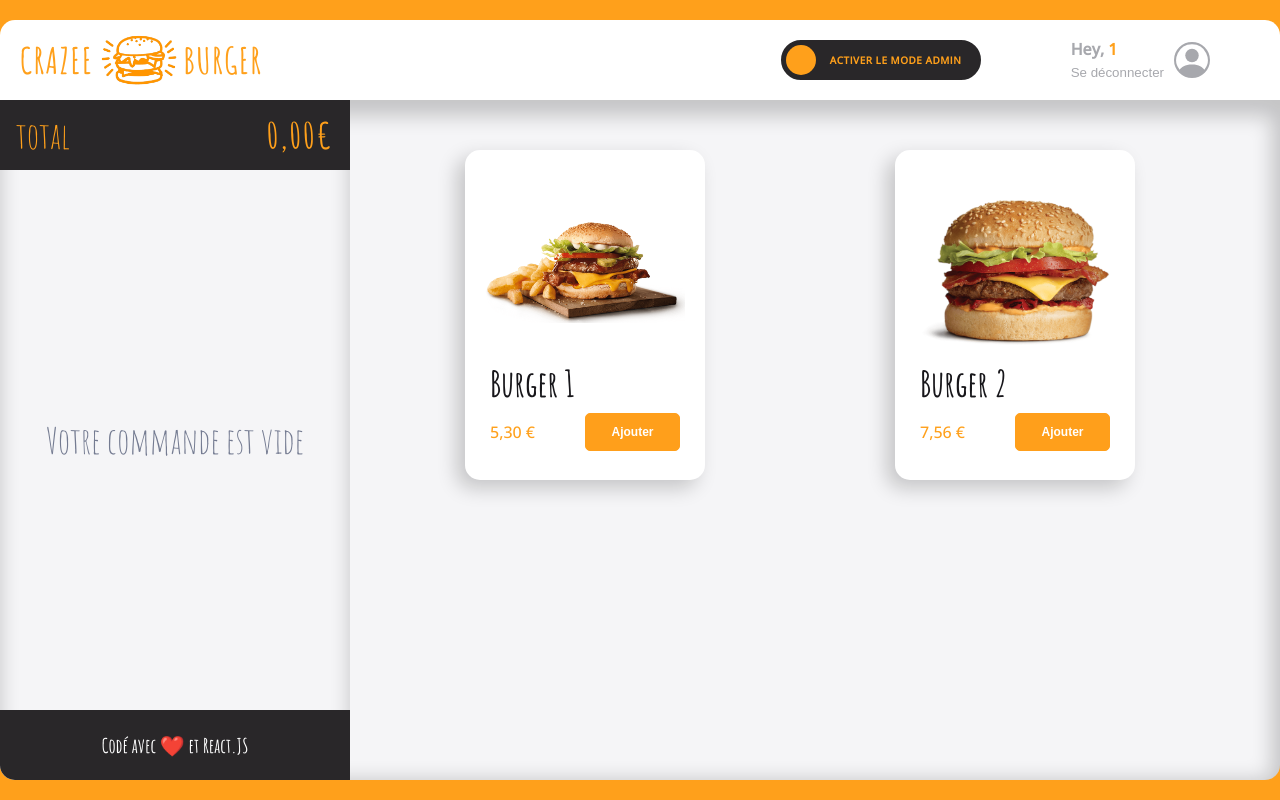
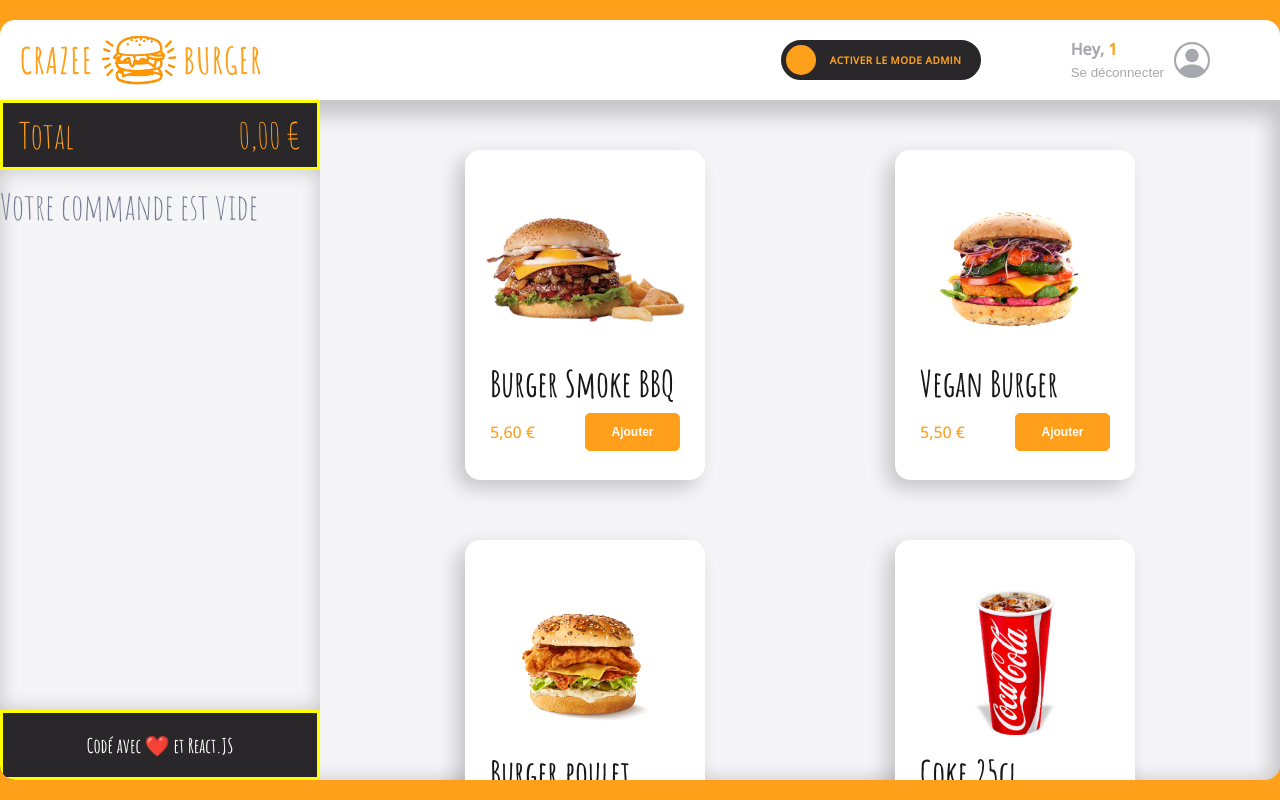
Before and after one commit to Mart95Dev/burger, a React (Create React App) app: page /order/1 in a window 1280 px wide. Built offline with nearby package versions, Linux system fonts and the light colour scheme.

Commit message:
♻️ F11: ADMIN>Basket> refacto style basket and rename components of basket

```diff
--- a/src/components/pages/order/Main/Panel/Menu.js
+++ b/src/components/pages/order/Main/Panel/Menu.js
@@ -45,7 +45,7 @@
   background: ${theme.colors.background_white};
   display: grid;
   grid-template-columns: repeat(4, 1fr);
-  grid-template-columns: repeat(auto-fit, minmax(300px, 1fr));
+  /* grid-template-columns: repeat(auto-fit, minmax(300px, 1fr)); */
   grid-row-gap: 60px;
   padding: 50px 50px 150px;
   justify-items: center;
--- a/src/components/pages/order/Main/basket/Basket.js
+++ b/src/components/pages/order/Main/basket/Basket.js
@@ -1,33 +1,29 @@
 import styled from "styled-components";
-import { theme } from "../../../../../theme";
-import HeaderBasket from "./HeaderBasket";
-import FooterBasket from "./FooterBasket";
-import ContentBasket from "./ContentBasket";
+import BoxHeader from "./BoxBasket";
+import BoxFooter from "./BoxBasket";
+import Body from "./BodyBasket";
+import Total from "./Total";
+import TextFooter from "./TextCodeReact";
+import { formatPrice } from "./../../../../../utils/maths";
 
 export default function Basket() {
   return (
     <BasketStyled>
-      <HeaderBasket />
-      <ContentBasket className="content" />
-      <FooterBasket />
+      <BoxHeader>
+        <Total amountToPay={formatPrice(0.0)} />
+      </BoxHeader>
+
+      <Body />
+
+      <BoxFooter>
+        <TextFooter />
+      </BoxFooter>
     </BasketStyled>
   );
 }
 
 const BasketStyled = styled.div`
-  width: 350px;
-  max-height: 100%;
   display: flex;
   flex-direction: column;
-  flex: none;
-  order: 0;
-  flex-grow: 0;
-
-  background: ${theme.colors.background_white};
-  box-shadow: inset 0px 0px 20px rgba(0, 0, 0, 0.2);
   border-radius: 0px 0px 0px 15px;
-
-  .content {
-    overflow-y: scroll;
-  }
 `;
--- a/src/components/pages/order/Main/basket/ContentBasket.js
+++ b/src/components/pages/order/Main/basket/BodyBasket.js
@@ -1,24 +1,24 @@
 import styled from "styled-components";
+import { theme } from "./../../../../../theme/index";
 
-function ContentBasket({ className }) {
+function BodyBasket() {
   return (
-    <ContentBasketStyled className={className}>
+    <BodyBasketStyled>
       <span>Votre commande est vide</span>
-    </ContentBasketStyled>
+    </BodyBasketStyled>
   );
 }
 
-export default ContentBasket;
+export default BodyBasket;
 
-const ContentBasketStyled = styled.div`
-  display: flex;
+const BodyBasketStyled = styled.div`
+  flex: 1;
   flex-direction: column;
   align-items: center;
-  /* width: 350px; */
-  height: 100%;
   justify-content: center;
+  background: ${theme.colors.background_white};
+  box-shadow: ${theme.shadows.basket};
   overflow-y: scroll;
-  z-index: 1;
 
   span {
     font-family: "Amatic SC";
@@ -27,6 +27,6 @@
     font-size: 36px;
     line-height: 72px;
 
-    color: #747b91;
+    color: ${theme.colors.greyBlue};
   }
 `;
--- /dev/null
+++ b/src/components/pages/order/Main/basket/BoxBasket.js
@@ -0,0 +1,16 @@
+import styled from "styled-components";
+import { theme } from "./../../../../../theme/index";
+
+function BoxBasket({ children }) {
+  return <BoxBasketStyled>{children}</BoxBasketStyled>;
+}
+
+export default BoxBasket;
+
+const BoxBasketStyled = styled.div`
+  border: 3px solid yellow;
+  height: 70px;
+  background: ${theme.colors.background_dark};
+  z-index: 2;
+  padding: 0px 16px;
+`;
--- a/src/components/pages/order/Main/basket/FooterBasket.js
+++ /dev/null
@@ -1,35 +0,0 @@
-import React from "react";
-import styled from "styled-components";
-import { theme } from "./../../../../../theme/index";
-
-function FooterBasket() {
-  return (
-    <FooterBasketStyled>
-      <span>Codé avec ❤️ et React.JS</span>
-    </FooterBasketStyled>
-  );
-}
-
-export default FooterBasket;
-
-const FooterBasketStyled = styled.div`
-  position: absolute;
-  left: 0px;
-  bottom: 0px;
-  width: 350px;
-  height: 70px;
-  display: flex;
-  justify-content: center;
-  align-items: center;
-  background: ${theme.colors.background_dark};
-  color: ${theme.colors.white};
-  z-index: 2;
-
-  span {
-    font-family: ${theme.fonts.family.stylish};
-    font-style: normal;
-    font-weight: ${theme.fonts.weights.bold};
-    font-size: ${theme.fonts.size.P2};
-    line-height: 25px;
-  }
-`;
--- a/src/components/pages/order/Main/basket/HeaderBasket.js
+++ /dev/null
@@ -1,44 +0,0 @@
-import React from "react";
-import styled from "styled-components";
-import { theme } from "./../../../../../theme/index";
-
-function HeaderBasket() {
-  return (
-    <HeaderBasketStyled>
-      <span className="total">total</span>
-      <span className="addition">0,00€</span>
-    </HeaderBasketStyled>
-  );
-}
-
-export default HeaderBasket;
-
-const HeaderBasketStyled = styled.div`
-  position: absolute;
-  top: 0px;
-  left: 0px;
-  width: 350px;
-  height: 70px;
-  display: flex;
-  align-items: center;
-  justify-content: space-between;
-  padding: 12px 16px;
-  background: ${theme.colors.background_dark};
-  color: ${theme.colors.primary};
-  z-index: 3;
-
-  .total,
-  .addition {
-    font-family: ${theme.fonts.family.stylish};
-    font-style: normal;
-    font-weight: ${theme.fonts.weights.regular};
-    font-size: ${theme.fonts.size.P4};
-    line-height: 45px;
-  }
-
-  .addition {
-    font-weight: ${theme.fonts.weights.bold};
-    display: flex;
-    letter-spacing: 2px;
-  }
-`;
--- /dev/null
+++ b/src/components/pages/order/Main/basket/TextCodeReact.js
@@ -0,0 +1,27 @@
+import React from "react";
+import { theme } from "../../../../../theme";
+import styled from "styled-components";
+
+function TextCodeReact() {
+  return (
+    <TextCodeReactStyled>
+      <span>Codé avec ❤️ et React.JS</span>
+    </TextCodeReactStyled>
+  );
+}
+
+export default TextCodeReact;
+
+const TextCodeReactStyled = styled.div`
+  height: 100%;
+  display: flex;
+  justify-content: center;
+  align-items: center;
+
+  span {
+    color: ${theme.colors.white};
+    font-family: ${theme.fonts.family.stylish};
+    font-weight: ${theme.fonts.weights.bold};
+    font-size: ${theme.fonts.size.P2};
+  }
+`;
--- /dev/null
+++ b/src/components/pages/order/Main/basket/Total.js
@@ -0,0 +1,26 @@
+import React from "react";
+import styled from "styled-components";
+import { theme } from "./../../../../../theme/index";
+
+function Total({ amountToPay }) {
+  return (
+    <TotalStyled>
+      <span className="total">Total</span>
+      <span className="amount">{amountToPay}</span>
+    </TotalStyled>
+  );
+}
+
+export default Total;
+
+const TotalStyled = styled.div`
+  height: 100%;
+  display: flex;
+  justify-content: space-between;
+  align-items: center;
+  font-weight: ${theme.fonts.weights.bold};
+  color: ${theme.colors.primary};
+  font-family: ${theme.fonts.family.stylish};
+  font-weight: ${theme.fonts.weights.regular};
+  font-size: ${theme.fonts.size.P4};
+`;
--- a/src/components/pages/order/OrderPage.js
+++ b/src/components/pages/order/OrderPage.js
@@ -14,7 +14,7 @@
   const [tabIconSelected, setTabIconSelected] = useState(false);
   const [tabSelected, setTabSelected] = useState("add");
   const [isCollasped, setIsCollasped] = useState(false);
-  const [menu, setMenu] = useState(fakeMenu.SMALL);
+  const [menu, setMenu] = useState(fakeMenu.MEDIUM);
   const [newProduct, setNewProduct] = useState(EMPTY_PRODUCT);
   const [productSelected, setproductSelected] = useState(EMPTY_PRODUCT);
   const titleEditRef = useRef();
--- a/src/theme/index.js
+++ b/src/theme/index.js
@@ -16,7 +16,7 @@
   greyDark: "#6f737e",
   greyBlue: "#747b91",
   loginLine: "#f56a2c",
-}
+};
 
 const spacing = {
   xxs: "4px",
@@ -26,7 +26,7 @@
   lg: "32px",
   xl: "52px",
   xxl: "84px",
-}
+};
 
 const fonts = {
   size: {
@@ -53,21 +53,22 @@
   family: {
     stylish: `"Amatic SC", cursive`,
   },
-}
-const gridUnit = 8
+};
+const gridUnit = 8;
 const borderRadius = {
   subtle: 1,
   round: "5px",
   extraRound: "15px",
   circle: "50%",
-}
+};
 
 const shadows = {
   subtle: "0px -6px 8px -2px rgba(0, 0, 0, 0.1)",
   medium: "-8px 8px 20px 0px rgb(0 0 0 / 20%)",
   strong: "0px 8px 20px 8px rgba(0, 0, 0, 0.2) inset",
   orangeHighlight: "0 0 8px 0 rgb(255 154 35 / 100%)",
-}
+  basket: "0px 0px 20px rgba(0, 0, 0, 0.2) inset",
+};
 
 export const theme = {
   colors,
@@ -76,4 +77,4 @@
   borderRadius,
   shadows,
   spacing,
-}
+};
```
